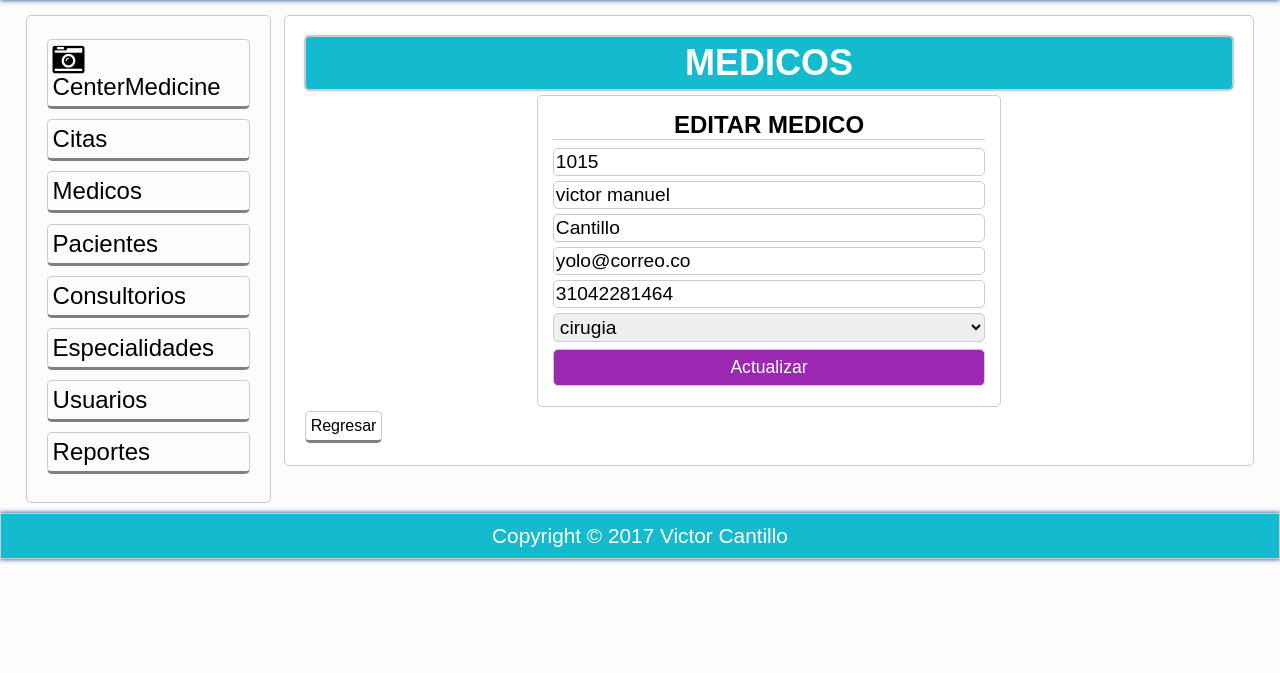
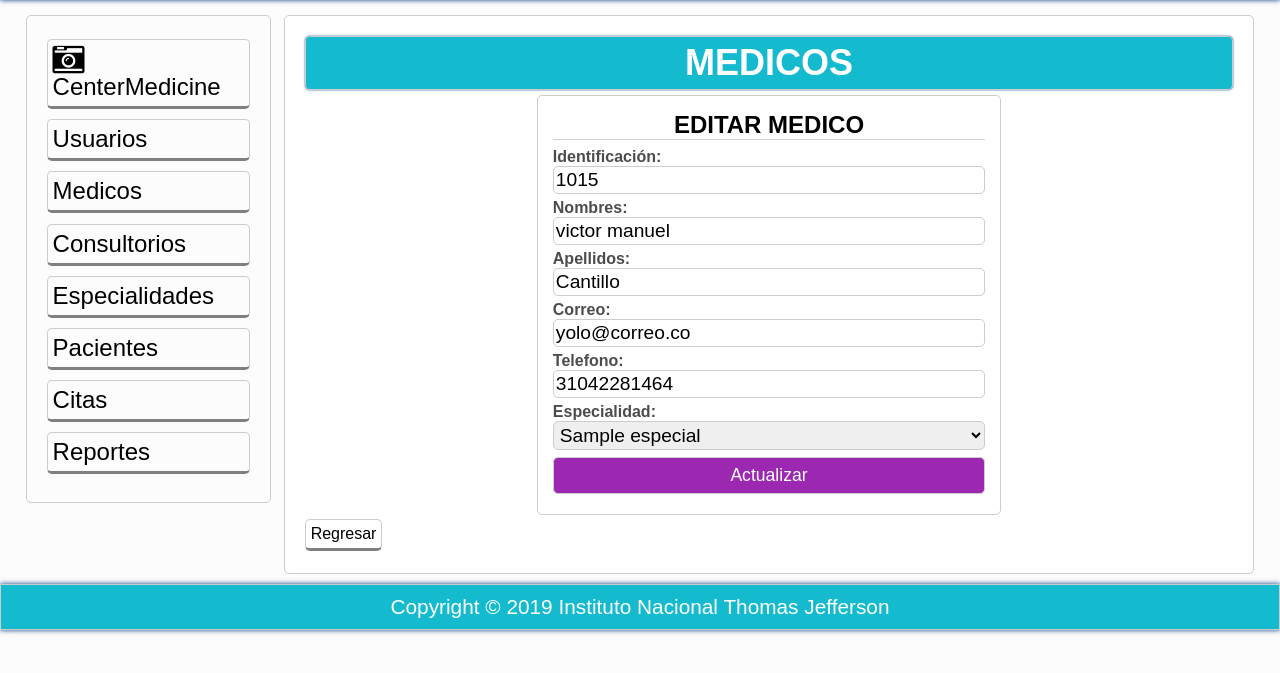
Before and after one commit to Mandosh22/sistemaClinica, a PHP site: page /actualizarmedico.php?idMedico=1 in a window 1280 px wide. Shown: the part 83-756 px from the top of the page. Run offline with PHP 8.4, Linux system fonts and the light colour scheme; a user stored in the database is signed in; data comes from the database, SQL or seed files in the repository; tables that the repository leaves empty hold one stand-in row (values such as "Sample post"); some libraries are stand-ins or nearby versions; some web fonts are replaced.

Commit message:
vistas hechas

```diff
--- a/vista/actualizarcitas_vista.php
+++ b/vista/actualizarcitas_vista.php
@@ -37,7 +37,7 @@ if(!$pacientes)
 						<h2>CITAS</h2>
 					</div>
 					<form action="<?php echo htmlspecialchars($_SERVER['PHP_SELF']) ?>" method="post">
-						<h2>Agregar Citas</h2>
+						<h2>Actualizar Citas</h2>
 						<label>Fecha:</label>
 						<input type="hidden" name="id" value="<?php echo $cita['idcita'];?>" >
                         <input type="date" name="fecha" placeholder="Fecha:" value="<?php echo $cita['citfecha'];?>" required/>
@@ -78,7 +78,7 @@ if(!$pacientes)
                         </select>
                         <label>Observaciones:</label>
                         <textarea placeholder="Observacion:" name="observaciones" value="<?php echo $cita['citobservaciones'];?>"></textarea>
-						<input type="submit" name="enviar" value="Agregar Consultorio">
+						<input type="submit" name="enviar" value="Actualizar Cita">
 					</form>
 						<?php  if(!empty($mensaje)): ?>
 							<ul>
--- a/vista/actualizarconsultorio_vista.php
+++ b/vista/actualizarconsultorio_vista.php
@@ -8,8 +8,9 @@
 					</div>
 					<form action="<?php echo htmlspecialchars($_SERVER['PHP_SELF']) ?>" method="post">
                         <h2>EDITAR CONSULTORIOS</h2><br/>
+                        <label>Consultorio:</label>
                         <input type="hidden" name="id" value="<?php echo $consultorio['idConsultorio'];?>">
-                        <input type="text" name="nombre" placeholder="Especialdades:" value="<?php echo $consultorio['conNombre'];?>" autofocus/>
+                        <input type="text" name="nombre" placeholder="Consultorio:" value="<?php echo $consultorio['conNombre'];?>" autofocus/>
                         <input type="submit" value="Editar Consultorio" />
                         <?php  if(!empty($errores)): ?>
                           <ul>
--- a/vista/actualizarespecialidades_vista.php
+++ b/vista/actualizarespecialidades_vista.php
@@ -8,8 +8,9 @@
 					</div>
 					<form action="<?php echo htmlspecialchars($_SERVER['PHP_SELF']) ?>" method="post">
                         <h2>EDITAR ESPECIALIDAD</h2><br/>
+                        <label>Especialidad:</label>
                         <input type="hidden" name="id" value="<?php echo $especialidad['idespecialidad'];?>">
-                        <input type="text" name="nombre" placeholder="Especialdades:" value="<?php echo $especialidad['espNombre'];?>" autofocus/>
+                        <input type="text" name="nombre" placeholder="Especialdade:" value="<?php echo $especialidad['espNombre'];?>" autofocus/>
                         <input type="submit" value="Editar Especialidad" />
                         <?php  if(!empty($errores)): ?>
                           <ul>
--- a/vista/actulizarmedico_vista.php
+++ b/vista/actulizarmedico_vista.php
@@ -1,4 +1,20 @@
 <?php include 'plantillas/header.php'; ?>
+<?php
+$mensaje='';
+try{
+	$conexion = new PDO('mysql:host=localhost;dbname=centromedico','root','');
+}catch(PDOException $e){
+	echo "Error: ". $e->getMessage();
+}
+
+//CARGAR ESPECIALIDADES EN EL SELECT
+$especialidad = $conexion -> prepare("SELECT * FROM especialidades");
+
+$especialidad ->execute();
+$especialidad = $especialidad ->fetchAll();
+if(!$especialidad)
+	$mensaje .= 'NO hay especialidades, por favor registre!';
+?>
 	<section class="main">
 		<div class="wrapp">
 			<?php include 'plantillas/nav.php'; ?>
@@ -8,16 +24,25 @@
 					</div>
 					<form action="<?php echo htmlspecialchars($_SERVER['PHP_SELF']) ?>" method="post">
 						<h2>EDITAR MEDICO</h2>
+						<label>Identificación:</label>
 						<input type="hidden" name="id" value="<?php echo $medico['idMedico'];?>" />
 						<input type="numeric" name="identificacion" placeholder="Identificación" value="<?php echo $medico['medidentificacion'];?>" requerid>
+						<label>Nombres:</label>
 						<input type="text" name="nombres" placeholder="Nombres:" value="<?php echo $medico['mednombres'];?>">
-						<input type="text" name="apellidos"
-                            placeholder="Apellidos:"   value="<?php echo $medico['medapellidos'];?>">
+						<label>Apellidos:</label>
+						<input type="text" name="apellidos" placeholder="Apellidos:"   value="<?php echo $medico['medapellidos'];?>">
+						<label>Correo:</label>
 						<input type="email" name="correo" placeholder="Correo:" value="<?php echo $medico['medcorreo'];?>">
+						<label>Telefono:</label>
 						<input type="numeric" name="telefono" placeholder="Telefono:" value="<?php echo $medico['medtelefono'];?>">
+						<label>Especialidad:</label>
+
 						<select name="especialidad">
-							<option value="<?php echo $medico['medEspecialidad'];?>"><?php echo $medico['medEspecialidad'];?></option>
+                        <?php foreach ($especialidad as $Sql): ?>
+						<?php echo "<option value='". $Sql['espNombre']. "'>". $Sql['espNombre']. "</option>"; ?>
+						<?php endforeach; ?>
 						</select>
+
 						<input type="submit" name="enviar" value="Actualizar">
 
 					</form>
--- a/vista/agg_especialidades_vista.php
+++ b/vista/agg_especialidades_vista.php
@@ -4,7 +4,7 @@
 			<?php include 'plantillas/nav.php'; ?>
 				<article>
 					<div class="mensaje">
-						<h2>CONSULTORIOS</h2>
+						<h2>ESPECIALIDADES</h2>
 					</div>
 					<form action="<?php echo htmlspecialchars($_SERVER['PHP_SELF']) ?>" method="post">
 						<h2>Agregar Especialiadad</h2>
--- a/vista/agg_medicos_vista.php
+++ b/vista/agg_medicos_vista.php
@@ -38,11 +38,13 @@ if(!$especialidad)
 						<input required type="text" name="apellidos" placeholder="Apellidos:">
 						<input type="email" name="correo" placeholder="Correo:">
 						<input type="numeric" name="telefono" placeholder="Telefono:">
+
 						<select name="especialidad">
                         <?php foreach ($especialidad as $Sql): ?>
 						<?php echo "<option value='". $Sql['espNombre']. "'>". $Sql['espNombre']. "</option>"; ?>
 						<?php endforeach; ?>
 						</select>
+
 						<input type="submit" name="enviar" value="Agregar Medico">
 
 					</form>
--- a/vista/agg_pacientes_vista.php
+++ b/vista/agg_pacientes_vista.php
@@ -4,7 +4,7 @@
 			<?php include 'plantillas/nav.php'; ?>
 				<article>
 					<div class="mensaje">
-						<h2>MEDICOS</h2>
+						<h2>PACIENTES</h2>
 					</div>
 					<form action="<?php echo htmlspecialchars($_SERVER['PHP_SELF']) ?>" method="post">
 						<h2>Agregar Pacientes</h2>
@@ -16,7 +16,7 @@
                             <option value="Masculino">Masculino</option>
 							<option value="Femenino">Femenino</option>
                         </select>
-						<input type="submit" name="enviar" value="Agregar Medico">
+						<input type="submit" name="enviar" value="Agregar Paciente">
 
 					</form>
 						<?php  if(!empty($errores)): ?>
--- a/vista/plantillas/footer.php
+++ b/vista/plantillas/footer.php
@@ -1,3 +1,3 @@
 	<footer>
-				<p>Copyright © 2017 <a target="_blank": href="../index.php" title="Victor Cantillo">Victor Cantillo</a></p>
+				<p>Copyright © 2019 <a target="_blank": href="../index.php" title="Victor Cantillo">Instituto Nacional Thomas Jefferson</a></p>
 	</footer>
--- a/vista/plantillas/nav.php
+++ b/vista/plantillas/nav.php
@@ -1,12 +1,12 @@
 <aside>
 	<div class="widget">
 			<a href="index.php" title="CenterMedicine"><i class="fa fa-camera-retro fa-lg"></i> CenterMedicine</a>
+			<a href="usuarios.php" title="Usuarios">Usuarios</a>
+			<a href="medicos.php" title="Medicos">Medicos</a>
+			<a href="consultorios.php" title="Consultorios">Consultorios</a>
+			<a href="especialidades.php" >Especialidades</a>
+			<a href="pacientes.php" title="Pacientes">Pacientes</a>
 			<a href="citas.php" title="Citas">Citas</a>
-			<a href="medicos.php" title="Medicos">Medicos</a>
-			<a href="pacientes.php" title="Pacientes">Pacientes</a>
-			<a href="consultorios.php" title="Consultorios">Consultorios</a>
-            <a href="especialidades.php" >Especialidades</a>
-			<a href="usuarios.php" title="Usuarios">Usuarios</a>
-            <a href="#" title="Reportes">Reportes</a>
+		    <a href="#" title="Reportes">Reportes</a>
 	</div>
 </aside>
```
Also changed, not shown: vista/actualizarusuario.php (+6 -1 lines).
